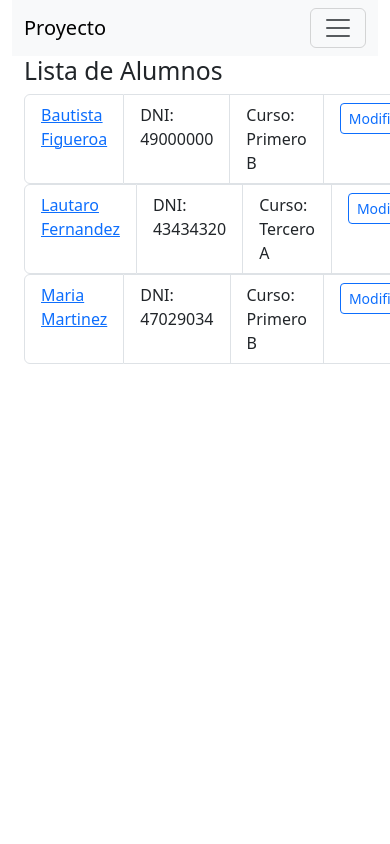
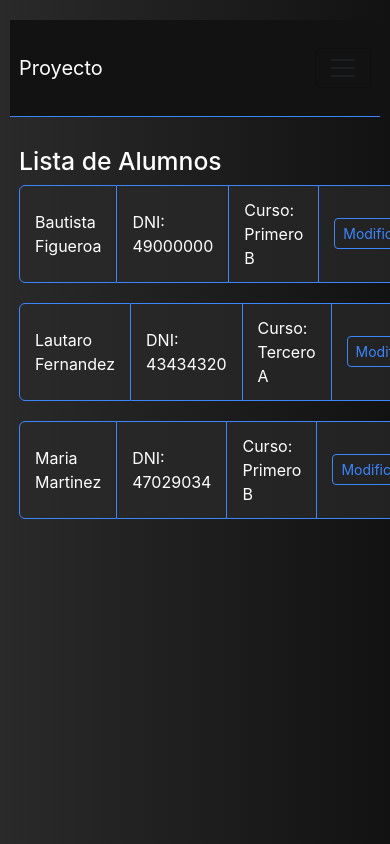
Before and after one commit to Mageofdark/TP05_PV2025_Grupo19, a React (Vite) app in the folder vite-project/: page /Lista-Alumnos in a window 390 px wide. Shown: the top 844 px of the page. Built offline with nearby package versions, Linux system fonts and the light colour scheme.

Commit message:
Se agregan estilos globales se modifica el main.jsx para importar el archivo css

```diff
--- a/vite-project/src/main.jsx
+++ b/vite-project/src/main.jsx
@@ -4,6 +4,7 @@ import App from './App.jsx';
 import { BrowserRouter } from 'react-router-dom';
 import 'bootstrap/dist/css/bootstrap.min.css';
 import { AlumnosProvider } from '../components/AlumnosCont.jsx';
+import "../styles/EstilosGlobales.css";
 
 createRoot(document.getElementById('root')).render(
   <StrictMode>
--- /dev/null
+++ b/vite-project/styles/EstilosGlobales.css
@@ -0,0 +1,124 @@
+* {
+  margin: 0;
+  padding: 0;
+  box-sizing: border-box;
+}
+
+body {
+  font-family: 'Inter', sans-serif;
+  background: linear-gradient(90deg, #2a2a2a 0%, #121212 100%);
+  color: #ffffff;
+  min-height: 100vh;
+  margin: 0;
+  padding: 0;
+}
+
+.container {
+  width: 90%;
+  max-width: 1200px;
+  margin: 0 auto;
+  padding: 20px 0;
+}
+
+
+.navbar {
+  width: 100%;
+  background-color: #121212 !important;
+  border-bottom: 1px solid #3a86ff;
+  margin-bottom: 10px;
+}
+
+.navbar-brand, .nav-link {
+  color: #ffffff !important;
+}
+
+.nav-link:hover {
+  color: #3a86ff !important;
+}
+
+#xd {
+    color: #ffffff;
+    text-decoration: none;
+    background-color: #3a86ff;
+    font-size: 25px;
+    padding: 6px 12px;
+}
+
+a:hover {
+  color: #3a86ff;
+}
+
+.form-control {
+  background-color: #2a2a2a;
+  border: 1px solid #3a86ff;
+  color: #ffffff;
+  margin-bottom: 15px;
+}
+
+.form-control:focus {
+  background-color: #2a2a2a;
+  color: #ffffff;
+  border-color: #3a86ff;
+  box-shadow: 0 0 0 0.25rem rgba(58, 134, 255, 0.25);
+}
+
+.form-label {
+  color: #e0e0e0;
+}
+
+.btn-primary {
+  background-color: #3a86ff;
+  border-color: #3a86ff;
+}
+
+.btn-primary:hover {
+  background-color: #2a75e6;
+  border-color: #2a75e6;
+}
+
+.btn-outline-primary {
+  color: #3a86ff;
+  border-color: #3a86ff;
+}
+
+.btn-outline-primary:hover {
+  background-color: #3a86ff;
+  color: #ffffff;
+}
+
+.list-group {
+  margin-bottom: 20px;
+}
+
+.list-group-item {
+  background-color: rgba(42, 42, 42, 0.7);
+  color: #ffffff;
+  border: 1px solid #3a86ff;
+  display: flex;
+  align-items: center;
+  padding: 12px 15px;
+}
+
+.list-group-item a {
+  color: #ffffff;
+  text-decoration: none;
+}
+
+.list-group-item a:hover {
+  text-decoration: underline;
+}
+
+p {
+  margin-bottom: 10px;
+  color: #e0e0e0;
+}
+
+@media (max-width: 768px) {
+  .list-group.horizontal {
+    flex-direction: column;
+  }
+
+  .container {
+    width: 95%;
+  }
+}
```
